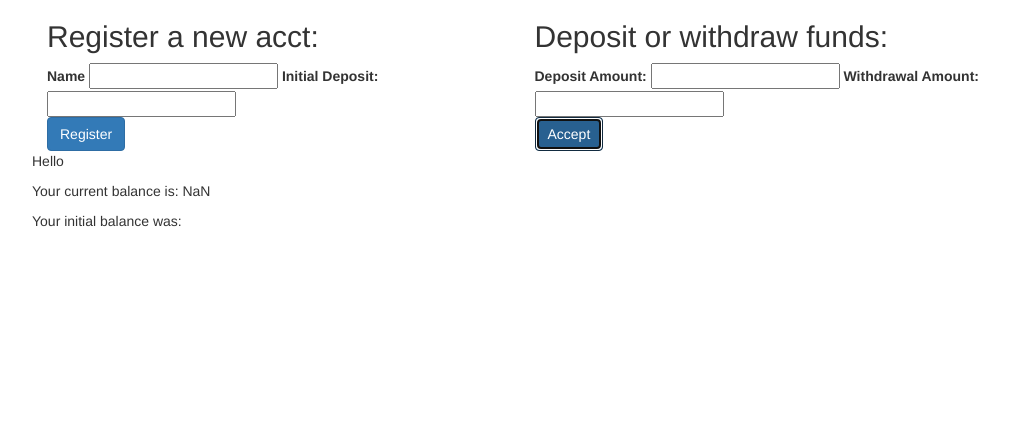
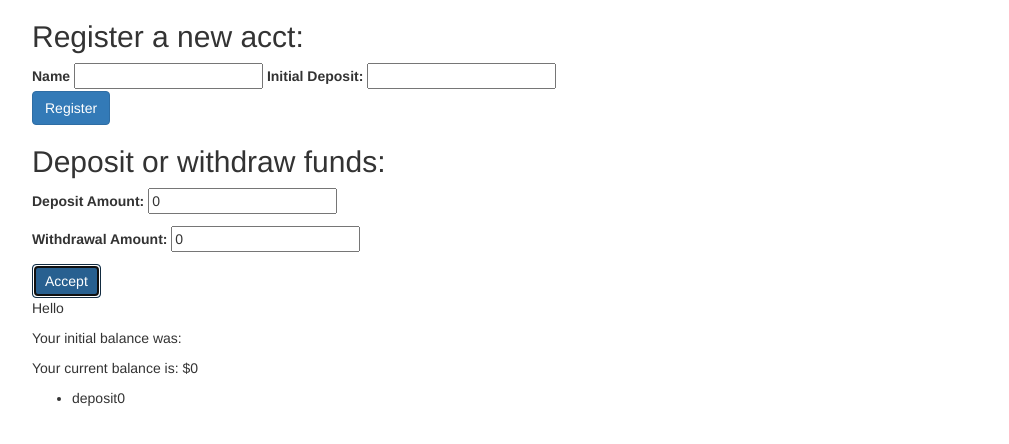
Before and after one commit to frankienakama/bank-account, a plain HTML site: page index.html in a window 1280 px wide. Both pictures are taken after a click on the button "Accept". Shown: the whole page, without its empty margins (23-1032 px from the left). Drawn offline with Linux system fonts and the light colour scheme.

Commit message:
make it sort of work

```diff
--- a/index.html
+++ b/index.html
@@ -12,38 +12,34 @@
       <div class="row">
 <!-- form to register new acct -->
         <form id="bank-acct">
-          <div class="col-md-5">
             <div class="group-form">
               <h2>Register a new acct:</h2>
               <label for="name">Name</label>
               <input type="text" id="name">
               <label for="firstDep">Initial Deposit:</label>
-              <input type="number" id="firstDep">
+              <input type="text" id="firstDep">
             </div>
-            <button type="button" id="newAcct" class="btn btn-primary">Register</button>
-          </div>
+            <button type="submit" id="newAcct" class="btn btn-primary">Register</button>
         </form>
 
 <!-- form to make adjustments to acct -->
         <form id="adjust-acct">
-          <div class="col-md-5">
             <div class="group-form">
               <h2>Deposit or withdraw funds:</h2>
-              <label for="newDep">Deposit Amount:</label>
-              <input type="number" id="newDep">
-              <label for="withdrawal">Withdrawal Amount:</label>
-              <input type="number" id="withdrawal">
+              <p><label for="newDep">Deposit Amount:</label>
+              <input type="text" id="newDep" value="0"></p>
+              <p><label for="withdrawal">Withdrawal Amount:</label>
+              <input type="text" id="withdrawal" value="0"></p>
             </div>
             <button type="submit" id="changeMoney" class="btn btn-primary">Accept</button>
-          </div>
         </form>
       </div>
 
 <!-- balance displays here -->
       <div class="row results">
-        <p>Hello <span class="userName"></span></p>
+        <p>Hello<span class="userName"></span></p>
+        <p>Your initial balance was: <span class="initial"></span></p>
         <p>Your current balance is: <span class="balance"></span></p>
-        <p>Your initial balance was: <span class="initial"></span></p>
         <ul id="transaction">
         </ul>
       </div>
--- a/js/scripts.js
+++ b/js/scripts.js
@@ -1,47 +1,73 @@
 // backend
 
 //define each tranaction amount
-function BankAccount(balance, deposit, withdrawal) {
+function BankAccount(balance) {
   this.balance = balance;
-  this.deposit = deposit;
-  this.withdrawal = withdrawal;
+  this.history = [];
+}
+//transaction history
+function Transaction(type, amount) {
+  this.type = type;
+  this.amount = amount;
 }
 //stuff
-BankAccount.prototype.makeWithdrawal = function(balance, withdrawal) {
-  return this.balance - this.withdrawal;
+BankAccount.prototype.makeDeposit = function(deposit) {
+  this.balance += deposit;
+}
+BankAccount.prototype.makeWithdrawal = function(withdrawal) {
+  this.balance -= withdrawal;
+}
+Transaction.prototype.displayHistory = function() {
+  return this.type + this.amount;
 }
 
-BankAccount.prototype.makeDeposit = function(balance, deposit) {
-  return this.balance + this.deposit;
-}
 
 
 // frontend
 $(document).ready(function () {
-// first form submit (name and initial deposit)
+// make the balance variable global
+  var bankAcct = new BankAccount(0);
+// first form
   $("#bank-acct").submit(function(event){
     event.preventDefault();
+
+    var userName = $("#name").val();
+    var firstDep = parseFloat($("#firstDep").val());
+    bankAcct.makeDeposit(firstDep);
+
+    $(".userName").text(", " + userName);
+    $(".initial").text("$" + bankAcct.balance);
   });
-  $("#newAcct").click(function() {
-    var user = $("#name").val();
-    var firstDep = $("#firstDep").val();
 
-    $(".userName").text(user);
-    $(".initial").text(firstDep);
-  });
 
 // second form submit (deposit and withdrawal)
   $("#adjust-acct").submit(function(event) {
     event.preventDefault();
-  });
-  $("#changeMoney").click(function() {
-    var currentBal = parseInt($("span.initial").val());
-    var newDeposit = parseInt($("#newDep").val());
-    var newWithdrawal = parseInt($("#withdrawal").val());
 
-    var balance = new BankAccount(currentBal, newDeposit, newWithdrawal);
+    var newDeposit = parseFloat($("#newDep").val());
+    if(isNaN(newDeposit)) {
+      newDeposit = 0;
+    }
+    bankAcct.makeDeposit(newDeposit);
+    $("#newDep").val("0");
 
-    $("span.balace").text(balance.makeWithdrawal());
-    $("span.balance").text(balance.makeDeposit());
+    var newWithdrawal = parseFloat($("#withdrawal").val());
+    if(isNaN(newWithdrawal)){
+      newWithdrawal = 0;
+    }
+    bankAcct.makeWithdrawal(newWithdrawal);
+
+    $("span.balance").text("$" + bankAcct.balance);
+
+    var total = newDeposit - newWithdrawal;
+    if(total < 0) {
+      var type = "withdrawal";
+    } else {
+      var type = "deposit";
+    }
+
+    var transaction = new Transaction(type, total)
+
+    $("ul#transaction").append("<li>" + transaction.displayHistory() + "</li>");
   });
 });
```
